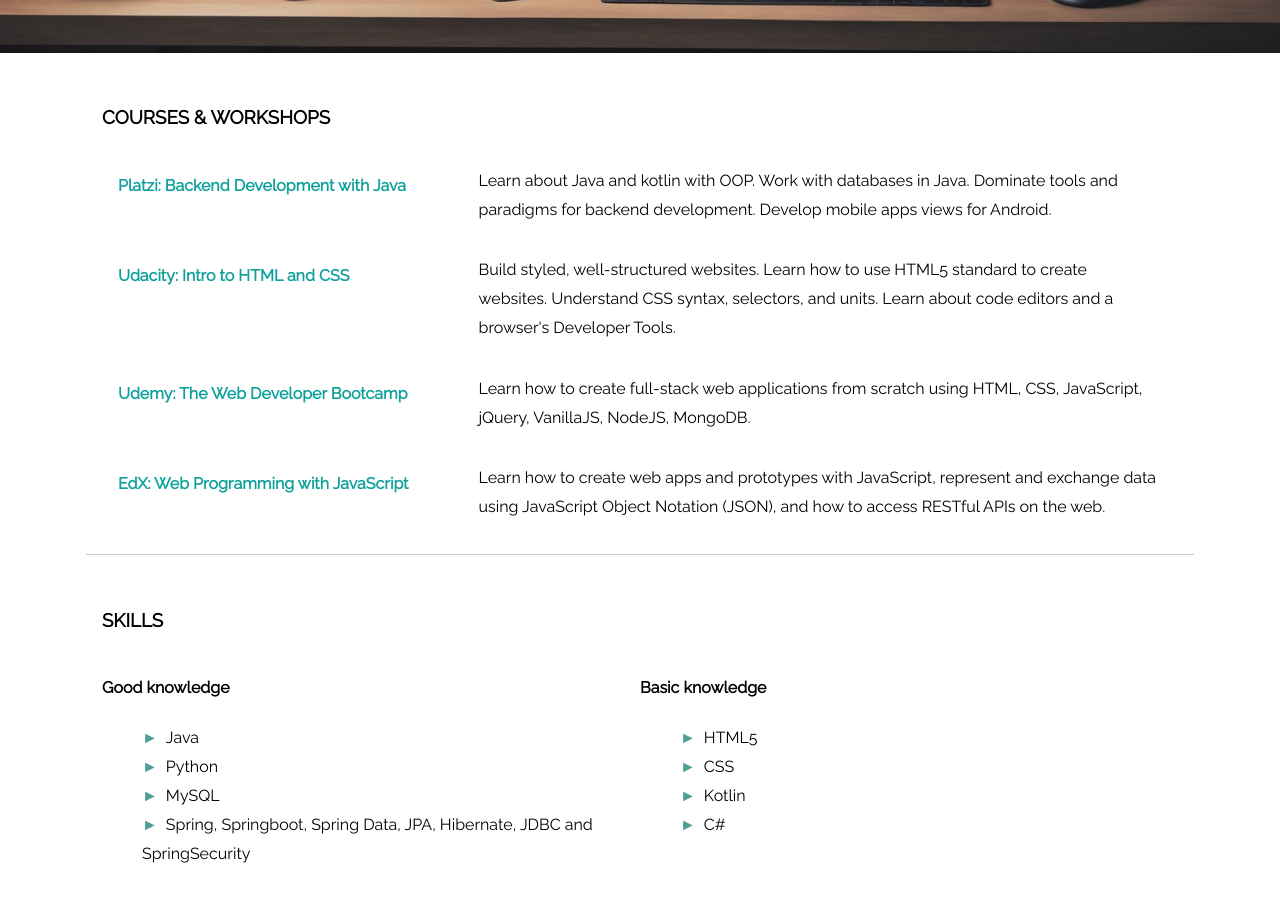
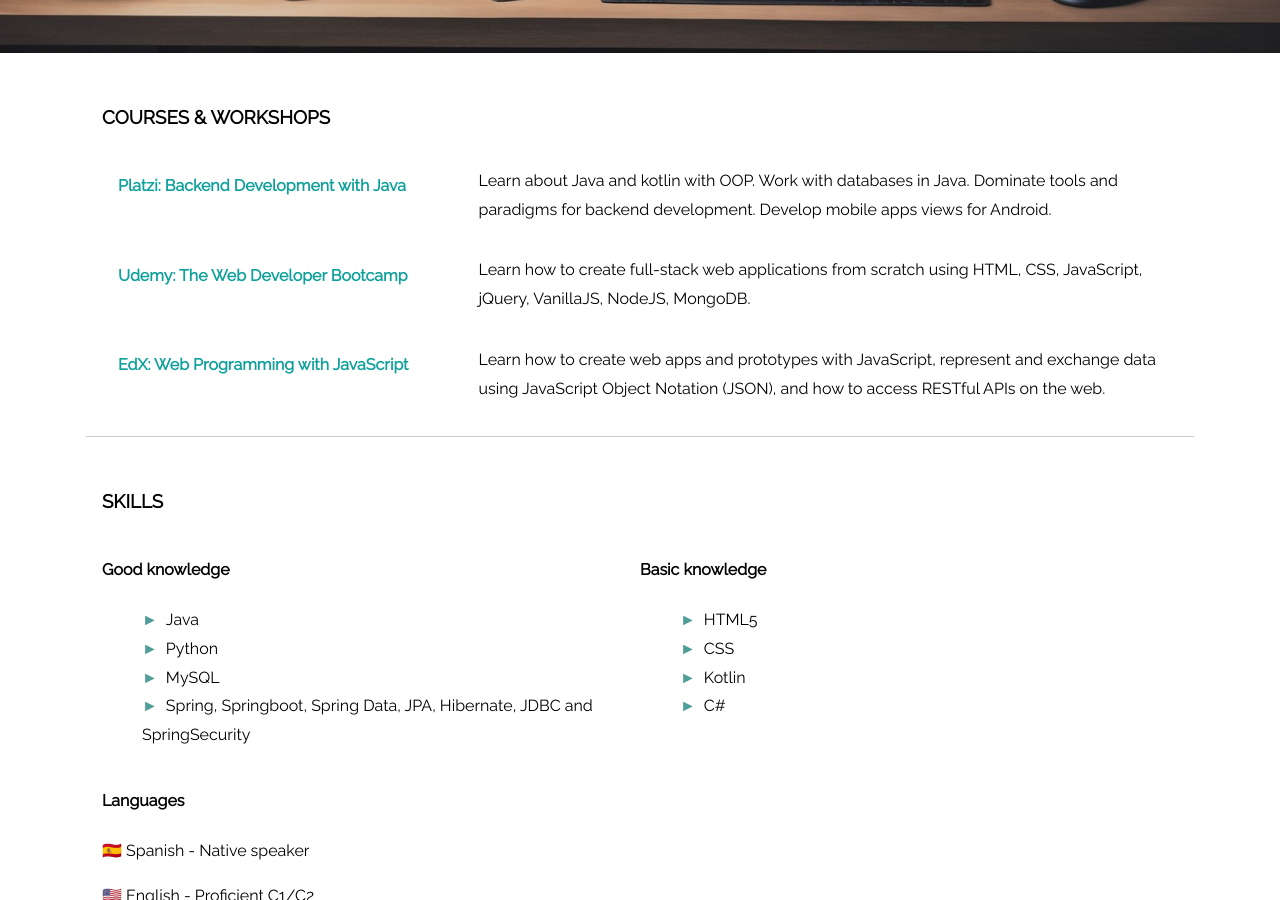
Before and after one commit to galvisjuanc/galvisjuanc.github.io, a Jekyll site: the page index.html, which Jekyll copies as it is, in a window 1280 px wide and 900 px high, scrolled down 417 px. Built offline with Jekyll 4.4.1, drawn with Linux system fonts in a browser that asks for light colours; nearby versions of some CDN libraries.

Commit message:
Remove non-needed description

```diff
--- a/index.html
+++ b/index.html
@@ -40,14 +40,6 @@
             </div>
             <div class="description">
                 <p>Learn about Java and kotlin with OOP. Work with databases in Java. Dominate tools and paradigms for backend development. Develop mobile apps views for Android.</p>
-            </div>
-        </article>
-        <article class='course'>
-            <div class='title'>
-                <h4>Udacity: Intro to HTML and CSS</h4>
-            </div>
-            <div class="description">
-                <p>Build styled, well-structured websites. Learn how to use HTML5 standard to create websites. Understand CSS syntax, selectors, and units. Learn about code editors and a browser's Developer Tools.</p>
             </div>
         </article>
         <article class='course'>
```
